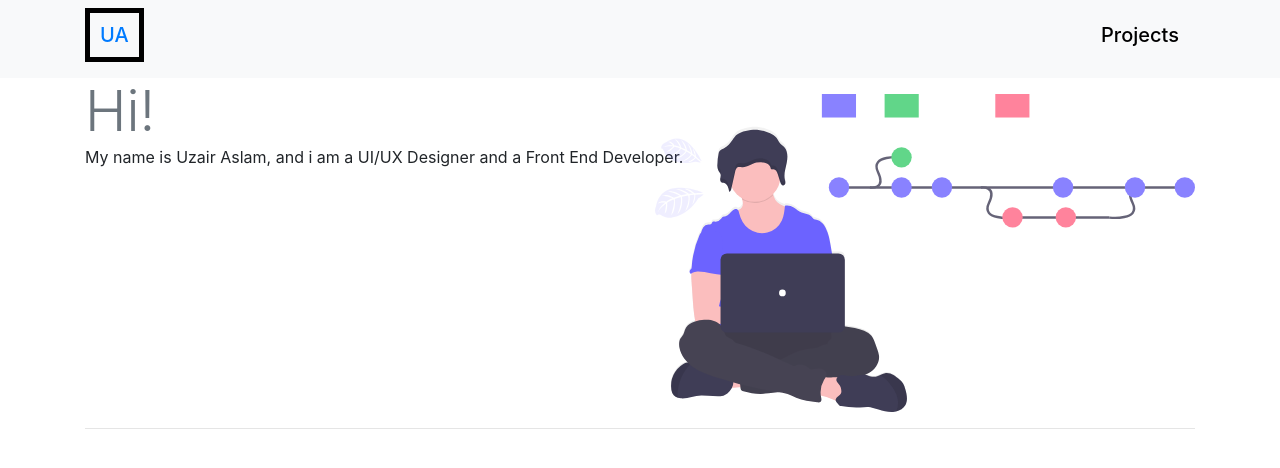
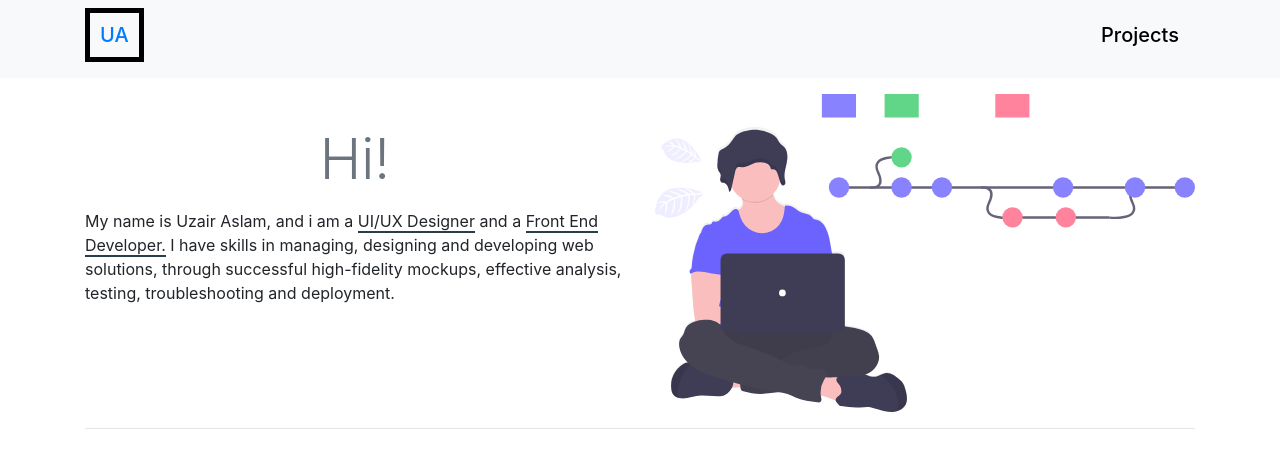
Before and after one commit to uzairasla/portfolio-1, a React (Create React App) app: page / in a window 1280 px wide. Shown: the top 468 px of the page. Built offline with nearby package versions, Linux system fonts and the light colour scheme.

Commit message:
hero component finished

```diff
--- a/src/Components/Hero.css
+++ b/src/Components/Hero.css
@@ -1,4 +1,4 @@
-.typing {
+/* .typing {
   animation: typing 4s steps(66);
   overflow: hidden;
   white-space: nowrap;
@@ -27,4 +27,7 @@
   100% {
     opacity: 1;
   }
+} */
+span {
+  border-bottom: 2px solid #283e4a;
 }
--- a/src/Components/Hero.js
+++ b/src/Components/Hero.js
@@ -7,11 +7,14 @@ function Hero() {
     <React.Fragment>
       <div className="container ">
         <div className="row">
-          <div className="col-6">
-            <span className="display-4 text-muted">Hi!</span>
+          <div className="col-6 d-flex flex-wrap flex-column align-items-center mt-5">
+            <p className="display-4 text-muted">Hi!</p>
             <p className="typing ">
-              My name is Uzair Aslam, and i am a UI/UX Designer and a Front End
-              Developer.
+              My name is Uzair Aslam, and i am a <span>UI/UX Designer</span> and
+              a <span>Front End Developer.</span> I have skills in managing,
+              designing and developing web solutions, through successful
+              high-fidelity mockups, effective analysis, testing,
+              troubleshooting and deployment.
             </p>
           </div>
           <div className="col-6">
```
